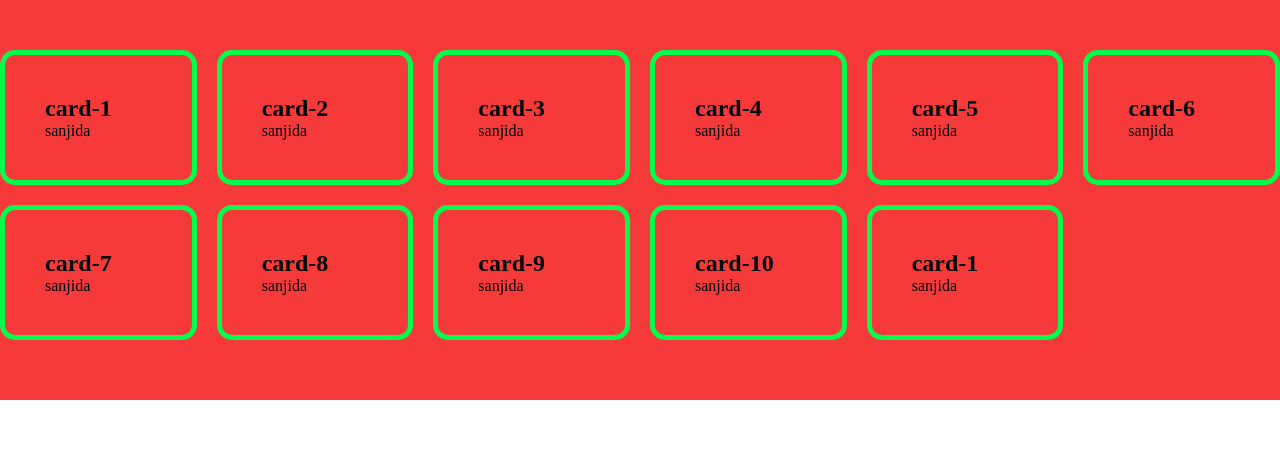
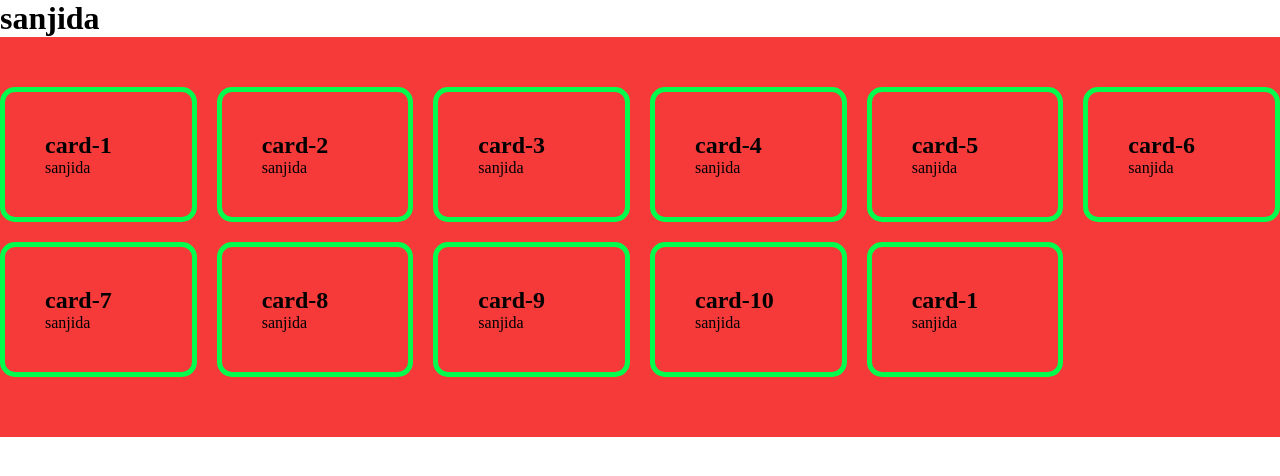
Before and after one commit to Sanjidakhanam/css-grid, a plain HTML site: page index.html in a window 1280 px wide. Drawn offline with Linux system fonts and the light colour scheme.

Commit message:
first commit

```diff
--- a/index.html
+++ b/index.html
@@ -7,6 +7,7 @@
     <link rel="stylesheet" href="style.css">
 </head>
 <body>
+    <h1>sanjida</h1>
     <section id="card-area">
         <div class="card-area-start">
             <div class="container">
```
